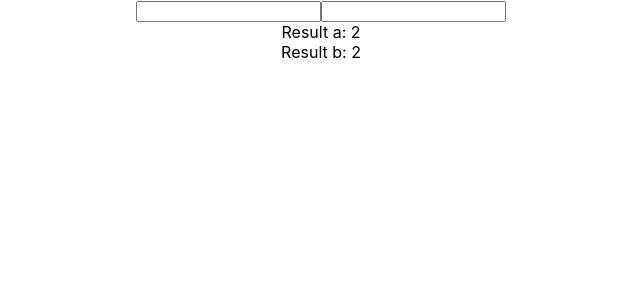
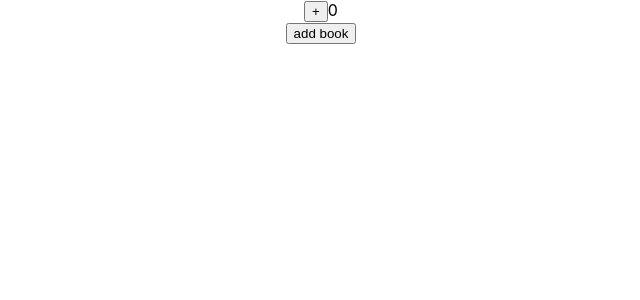
Before and after one commit to Vladislav-Nickolaevich/Kabzda-kak-prosto, a React (Create React App) app: page / in a window 1280 px wide. Shown: the top 300 px of the page, without its empty margins (319-959 px from the left). Built offline with nearby package versions, Linux system fonts and the light colour scheme.

Commit message:
Added component LikeUseCallback with useMemo

```diff
--- a/src/App.tsx
+++ b/src/App.tsx
@@ -10,8 +10,9 @@
 import {GetValueOfInputByClicked} from "./components/GetValueByClicked/GetValueOfInputByClicked";
 import {ControlledSelect} from './components/ControlledSelect/ControlledSelect';
 import {Select} from "./components/Select/Select";
-import {CorrectSelect} from "./components/CorrectSelect/CorrectSelect";
+import {CorrectSellect} from "./components/CorrectSellect/CorrectSellect";
 import FactorialUseMemo from './components/FactorialUseMemo/FactorialUseMemo';
+ import {LikeUseCallback} from "./components/LikeUseCallback/LikeUseCallback";
 
 type ItemsType = {
     title: string
@@ -66,12 +67,13 @@
             {/*        onChange={onChangeHandlerSelect}*/}
             {/*        collapsed={!collapsedSelect}*/}
             {/*/>*/}
-            {/*<CorrectSelect*/}
+            {/*<CorrectSellect*/}
             {/*    value={valueCorrectSelect}*/}
             {/*    items={names}*/}
             {/*    onChange={onChangeCorrectSelect}*/}
             {/*/>*/}
-            <FactorialUseMemo/>
+            {/*<FactorialUseMemo/>*/}
+            <LikeUseCallback/>
         </div>
     );
 }
--- a/src/components/CorrectSelect/CorrectSelect.tsx
+++ b/src/components/CorrectSellect/CorrectSellect.tsx
@@ -1,5 +1,5 @@
 import React, {useState, KeyboardEvent, useEffect} from 'react';
-import styles from './CorrectSelect.module.css'
+import styles from './CorrectSellect.module.css'
 
 
 type ItemsType = {
@@ -12,7 +12,7 @@
     items: ItemsType[]
     onChange: (value: any) => void
 }
-export const CorrectSelect = (props: CorrectSelectType) => {
+export const CorrectSellect = (props: CorrectSelectType) => {
 
     const [active, setActive] = useState(false)
     const [hoveredElementValue, setHoveredElementValue] = useState(props.value)
--- /dev/null
+++ b/src/components/LikeUseCallback/LikeUseCallback.tsx
@@ -0,0 +1,33 @@
+import React, {useMemo, useState} from 'react';
+
+export const LikeUseCallback = () => {
+    console.log('LikeUseCallback')
+    const [counter, setCounter] = useState(0)
+    const [books, setBooks] = useState(['React', 'JS', 'CSS', 'TS', 'HTML'])
+
+    const addBook = () => {
+        const newUsers = [...books, 'Angular ' + new Date().getTime()]
+        setBooks(newUsers)
+    }
+
+    const memoizedAddBook = useMemo(() => {
+        return  addBook
+    }, [books])
+
+    return (
+        <>
+            <button onClick={() => setCounter(counter + 1)}>+</button>
+            {counter}
+            <Book addBook={memoizedAddBook}/>
+        </>
+    );
+};
+
+
+const BooksSecret = (props: {addBook: () => void}) => {
+    console.log('BooksSecret')
+    return <div>
+        <button onClick={() => props.addBook()}>add book</button>
+    </div>
+}
+const Book = React.memo(BooksSecret)
```
Also changed, not shown: src/components/CorrectSellect/CorrectSellect.module.css (renamed from src/components/CorrectSelect/CorrectSelect.module.css).
